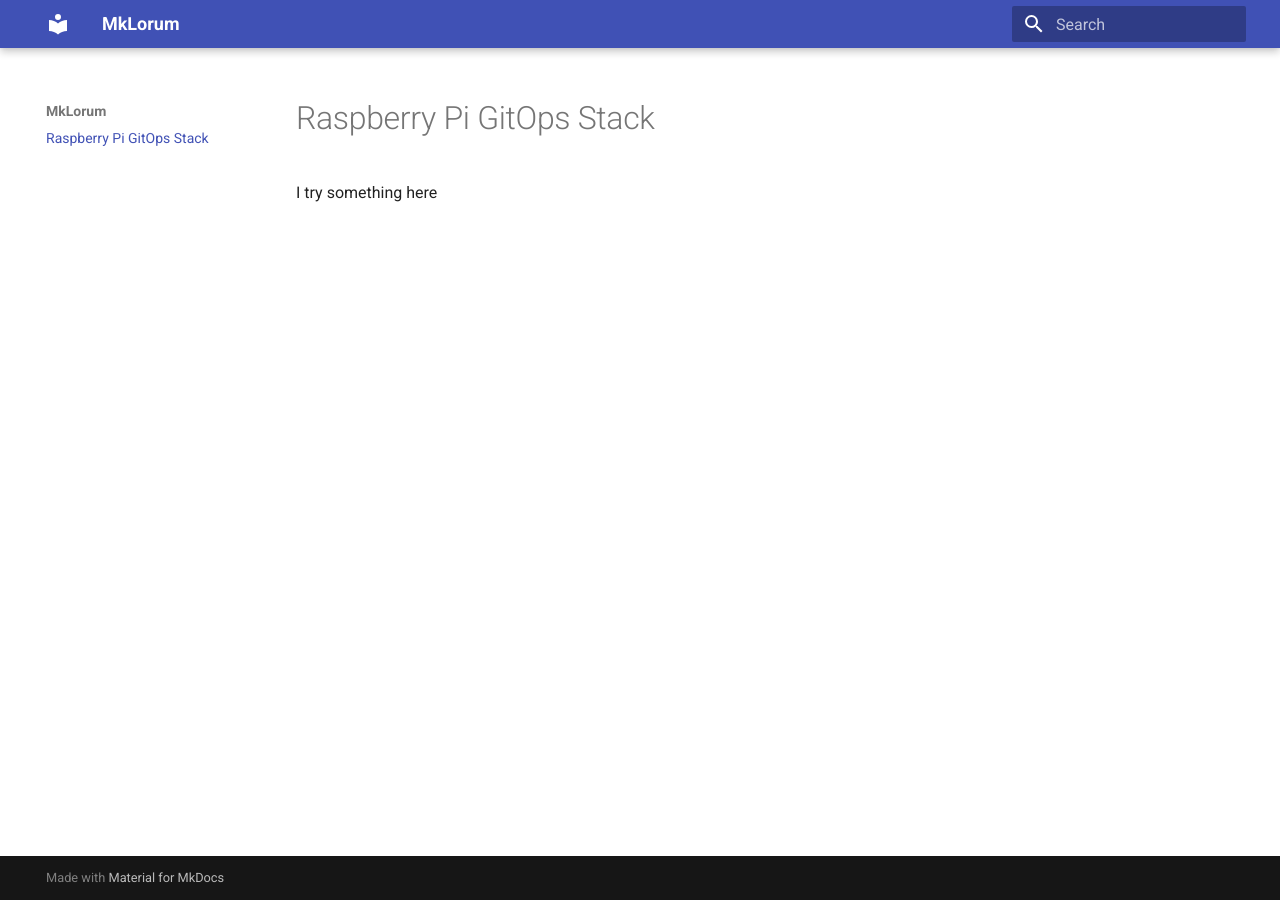
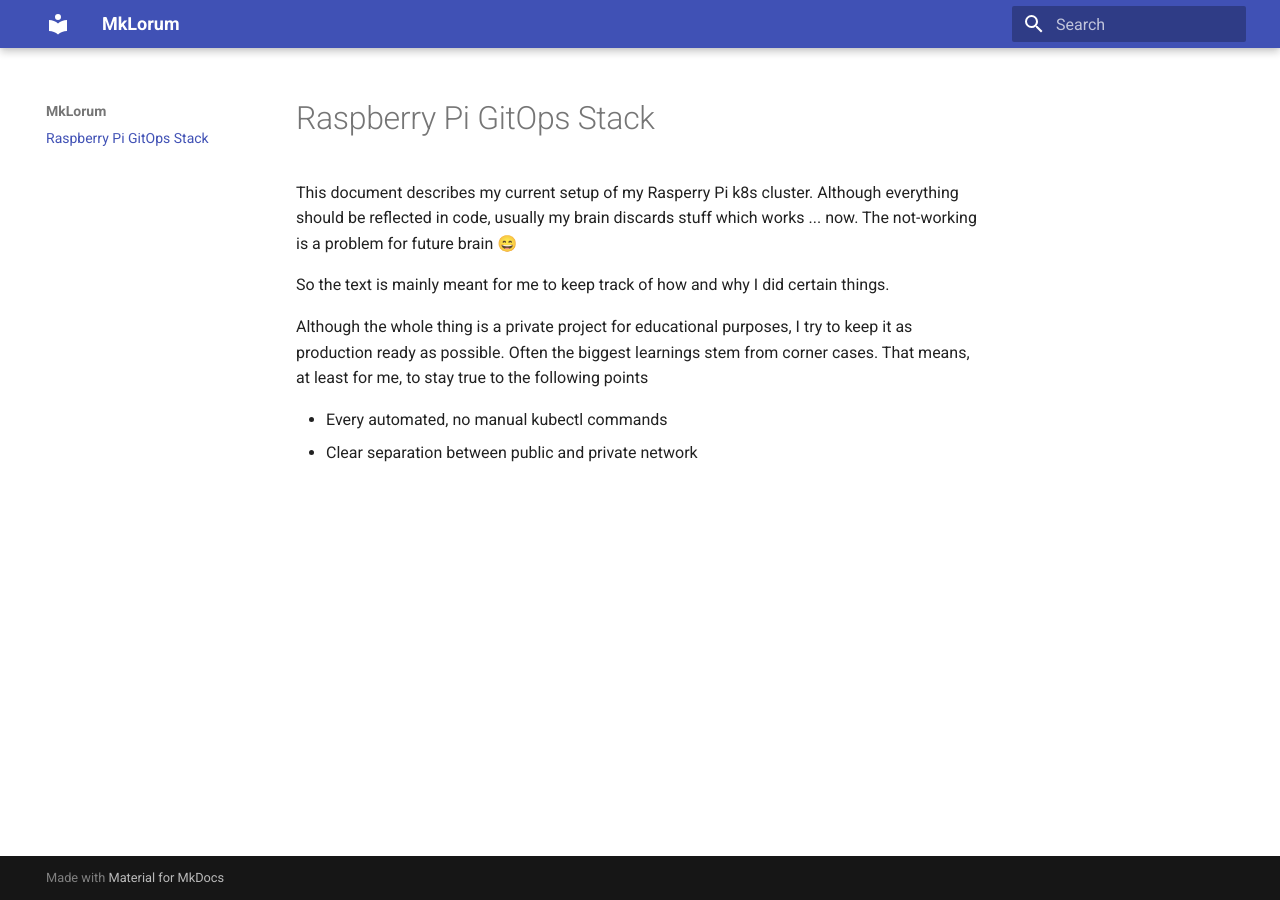
Before and after one commit to mikevader/k3s-cluster-infra-apps, an MkDocs documentation site: the page built from docs/index.md, in a window 1280 px wide. Built offline with MkDocs 1.6.1 and Material for MkDocs 9.7.7, drawn with Linux system fonts in a browser that asks for light colours.

Commit message:
Update index.md

```diff
--- a/docs/index.md
+++ b/docs/index.md
@@ -1,3 +1,11 @@
 # Raspberry Pi GitOps Stack
 
-I try something here
+This document describes my current setup of my Rasperry Pi k8s cluster. Although everything should be reflected in code, usually my brain discards stuff which works ... now. The not-working is a problem for future brain 😄
+
+So the text is mainly meant for me to keep track of how and why I did certain things.
+
+Although the whole thing is a private project for educational purposes, I try to keep it as production ready as possible. Often the biggest learnings stem from corner cases.
+That means, at least for me, to stay true to the following points
+
+* Every automated, no manual kubectl commands
+* Clear separation between public and private network
```
